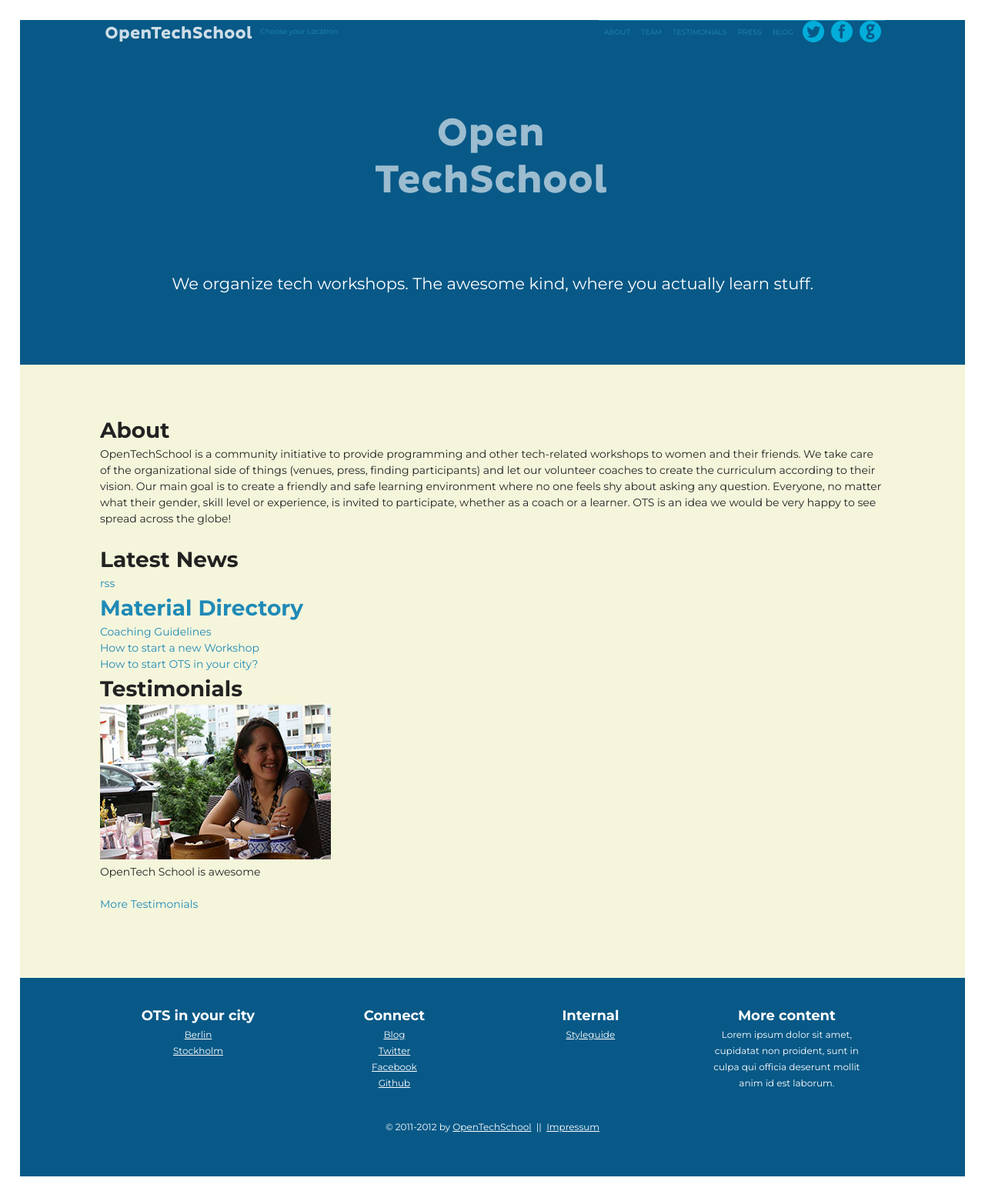
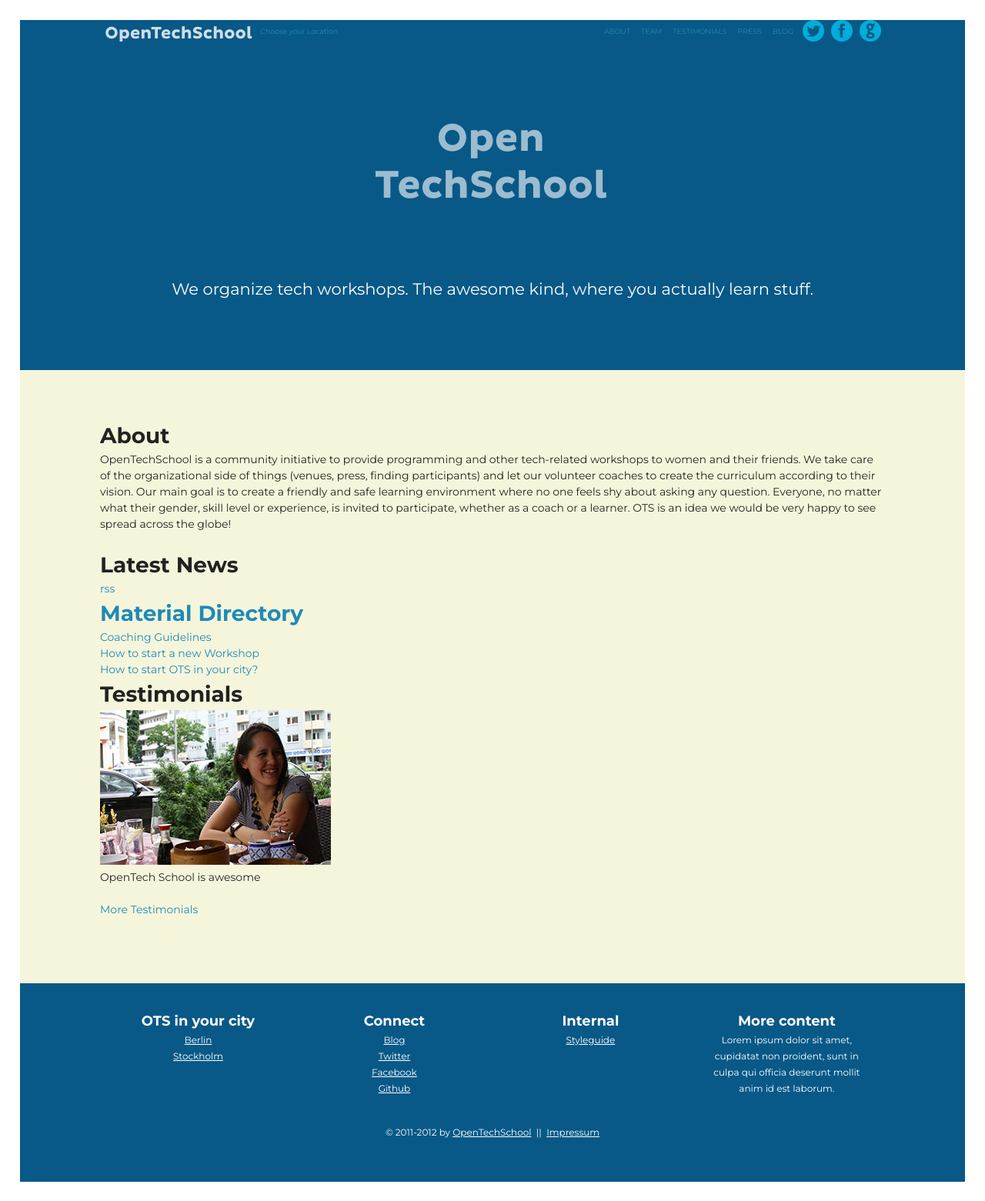
Before and after one commit to OpenTechSchool/www.opentechschool.org, a Jekyll site: the page built from index.html, in a window 1280 px wide. Shown: the whole page at 77% size. Built offline with Jekyll 4.4.1, drawn with Linux system fonts in a browser that asks for light colours; nearby versions of some CDN libraries.

Commit message:
add shadow to fixed nav bar, some media queries

```diff
--- a/sass/imports/_mediaqueries.scss
+++ b/sass/imports/_mediaqueries.scss
@@ -5,6 +5,7 @@
 
     li {
       float: left;
+      border: none;
     }
   }
 
@@ -16,8 +17,13 @@
     display: block;
   }
 
+  .top_bar {
+    height: 40px;
+  }
+
   .top_bar.affix {
     position: fixed;
+    box-shadow: 0px 5px 5px $ots_text;
   }
 
 }
--- a/stylesheets/screen.css
+++ b/stylesheets/screen.css
@@ -691,20 +691,27 @@
   /* line 6, ../sass/imports/_mediaqueries.scss */
   .nav li {
     float: left;
+    border: none;
   }
 
-  /* line 11, ../sass/imports/_mediaqueries.scss */
+  /* line 12, ../sass/imports/_mediaqueries.scss */
   .btn_navbar {
     display: none;
   }
 
-  /* line 15, ../sass/imports/_mediaqueries.scss */
+  /* line 16, ../sass/imports/_mediaqueries.scss */
   .collapse {
     display: block;
   }
 
-  /* line 19, /Users/simon/Projekte/ots/www2/sass/imports/_mediaqueries.scss */
+  /* line 20, ../sass/imports/_mediaqueries.scss */
+  .top_bar {
+    height: 40px;
+  }
+
+  /* line 24, ../sass/imports/_mediaqueries.scss */
   .top_bar.affix {
     position: fixed;
+    box-shadow: 0px 5px 5px #222222;
   }
 }
```
Also changed, not shown: sass/imports/_nav.scss (line endings or trailing spaces).
